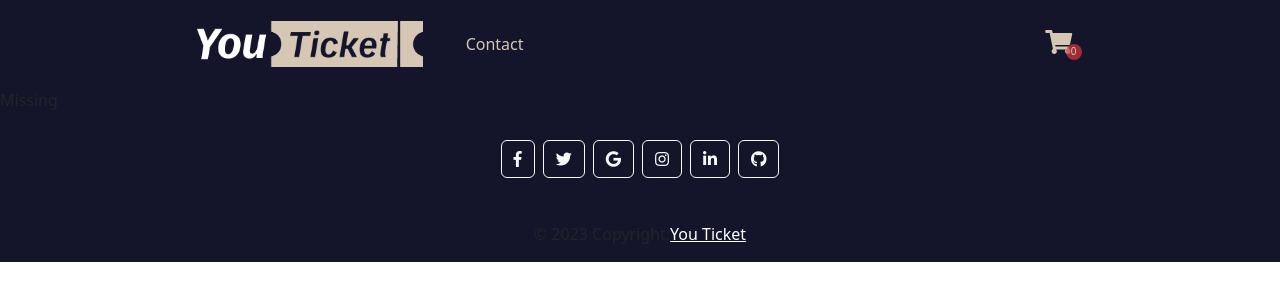
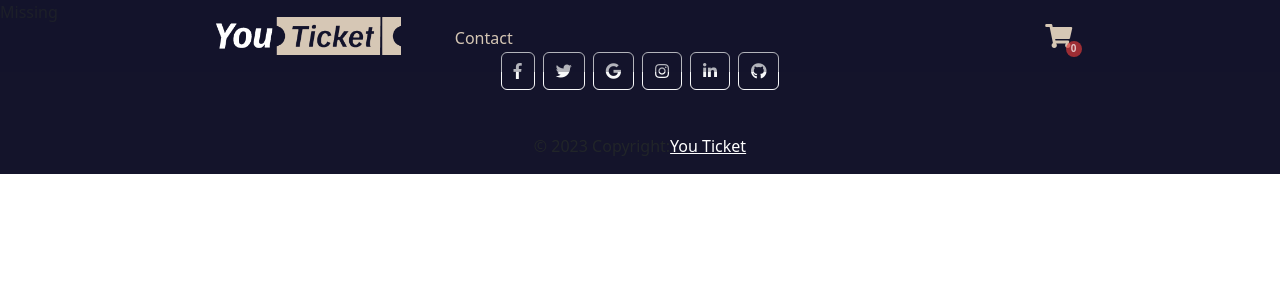
Before and after one commit to iaw-2023/Acttis-Moran-React, a React (Create React App) app: page /cart in a window 1280 px wide. Shown: the top 300 px of the page. Built offline with nearby package versions, Linux system fonts and the light colour scheme.

Commit message:
Styling navbar and back button

```diff
--- a/src/components/pagewrappers/PageWrapper.js
+++ b/src/components/pagewrappers/PageWrapper.js
@@ -6,18 +6,52 @@ import { useContext, useEffect, useState } from "react";
 import CartContext from "../../context/CartProvider";
 
 export default function PageWrapper(props) {
-
   const { cart, setCart } = useContext(CartContext);
   const [cartInfoItems, setCartInfoItems] = useState(cart.length);
+  const [navStyle, setNavStyle] = useState({});
+
+  const rootStyle = document.querySelector(":root");
+  const cssVariables = getComputedStyle(rootStyle);
 
   useEffect(() => {
     setCartInfoItems(cart.length);
-    }, [cart]);
+  }, [cart]);
+
+  useEffect(() => {
+    window.addEventListener("scroll", listenToScroll);
+    return () => window.removeEventListener("scroll", listenToScroll);
+  }, []);
+
+  const listenToScroll = () => {
+    if (window.pageYOffset === 0) {
+      setNavStyle(styleNavBarTransparent);
+    } else {
+      setNavStyle(styleNavBarSolid);
+    }
+  };
+
+  const handleMouseOver = () => {
+    setNavStyle(styleNavBarSolid);
+  };
+
+  const styleNavBarTransparent = {
+    backgroundColor: cssVariables.getPropertyValue("--nav-color-transparent"),
+    height: "4.5rem",
+  };
+
+  const styleNavBarSolid = {
+    backgroundColor: cssVariables.getPropertyValue("--nav-color"),
+  };
 
   return (
     <div className="page__container">
       <div id="page__background"></div>
-      <section className="page__wrapper__section" id="home__wrapper__section">
+      <section
+        style={navStyle}
+        className="page__wrapper__section"
+        id="home__wrapper__section"
+        onMouseOver={handleMouseOver}
+      >
         <nav className="page__wrapper__navbar">
           <div className="page__wrapper__navbar__container">
             <div className="page__wrapper__navbar__enterpriseName">
--- a/src/css/index.css
+++ b/src/css/index.css
@@ -4,9 +4,9 @@
   --bg-color-transparent:rgba(255, 255, 255,0.7);
   --nav-color:rgb(20, 20, 43);
   --nav-enterprise-color:#d6c7b5;
-  --notification-color:rgba(216, 57, 57,0.7);
+  --notification-color:rgba(216, 57, 57, 0.7);
   --notification-light-color:rgba(235, 168, 168, 0.7);
-  --nav-color-transparent:rgba(20, 20, 43,0.6);
+  --nav-color-transparent:rgba(20, 20, 43, 0.3);
   --price-color:rgb(71, 165, 71);
   --text-color:white;
   --button-color:#a2a2cc;
--- a/src/css/matchgamebuytickets.css
+++ b/src/css/matchgamebuytickets.css
@@ -16,8 +16,18 @@
 
 .matchgametickets__ticket__selection__back{
   position: absolute;
-  left: 12%;
-  top:11%;
+  font-family: 'Poppins', sans-serif;
+  left: 10%;
+  top:15%;
+}
+
+.text-body {
+  text-decoration: none;
+  font-weight: 600;
+}
+
+.text-body:hover {
+
 }
 
 .matchgametickets__ticket__selection__container{
@@ -28,7 +38,7 @@
   border: solid rgb(177, 177, 177) 1px;
   background-color: var(--bg-color);
   border-radius: 5px;
-  margin-top: 5rem;
+  margin-top: 10rem;
   margin-bottom: 5rem;
   justify-content:space-evenly;
   align-items:center;
@@ -227,10 +237,14 @@
   background-size: cover;
 }
 
-@media screen and (max-width: 900px) {
+@media screen and (max-width: 1000px) {
   .matchgametickets__ticket__selection__container{
     flex-direction: column;
     width: 90%;
+  }
+
+  .matchgametickets__ticket__selection__back{
+    font-size: small;
   }
 
   .matchgametickets__stadium__container{
@@ -240,15 +254,15 @@
   }
 
   .matchgametickets__stadium__container__info{
-    width: 20rem;
+    width: 90%;
     height : 10rem;
     margin-bottom: 2rem;
   }
 
   .matchgametickets__stadium__container__info__local-team-logo,
   .matchgametickets__stadium__container__info__away-team-logo{
-    width: 3rem;
-    height: 3rem;
+    width: 6rem;
+    height: 6rem;
   }
 
   .matchgametickets__stadium__container__info__text{
@@ -273,3 +287,15 @@
     flex-direction: column-reverse;
   }
 }
+
+@media screen and (max-width: 550px) {
+  .matchgametickets__stadium__container__info__local-team-logo,
+  .matchgametickets__stadium__container__info__away-team-logo{
+    width: 3rem;
+    height: 3rem;
+  }
+
+  .matchgametickets__stadium__container__info__text{
+    font-size: 0.7rem;
+  }
+}
--- a/src/css/pagewrapper.css
+++ b/src/css/pagewrapper.css
@@ -20,13 +20,13 @@
     width: 100%;
     height: 5.5rem;
     display: flex;
-    position: sticky;
+    position: fixed;
     justify-content: center;
     z-index: 1000;
     top: 0px;
     flex-direction: column;
     background-color: var(--nav-color);
-    transition : background 0.5s;
+    transition : background 0.5s, height 0.5s;
   }
 
   .page__wrapper__navbar {
@@ -77,7 +77,7 @@
 
   .page__wrapper__navbar__list__item {
     display: flex;
-    width: 5rem;
+    width: 4rem;
     height: 70%;
     list-style-type: none;
     color: var(--nav-enterprise-color);
@@ -120,11 +120,12 @@
   }
 
 .home__nav__cart__icon__info{
-  margin-top: 35px;
+  margin-top: 4.2vh;
   margin-left: 30px;
   position: fixed;
   text-align: center;
   font-size: 62%;
+  font-weight: 800;
   color: var(--bg-color-transparent);
   z-index: 100;
   width: 1rem;
@@ -137,4 +138,9 @@
     .page__wrapper__navbar__container{
       width: 80%;
     }
+
+    .page__wrapper__navbar__enterpriseName {
+      width: 10rem;
+      height: 70%;
+    }
   }
```
